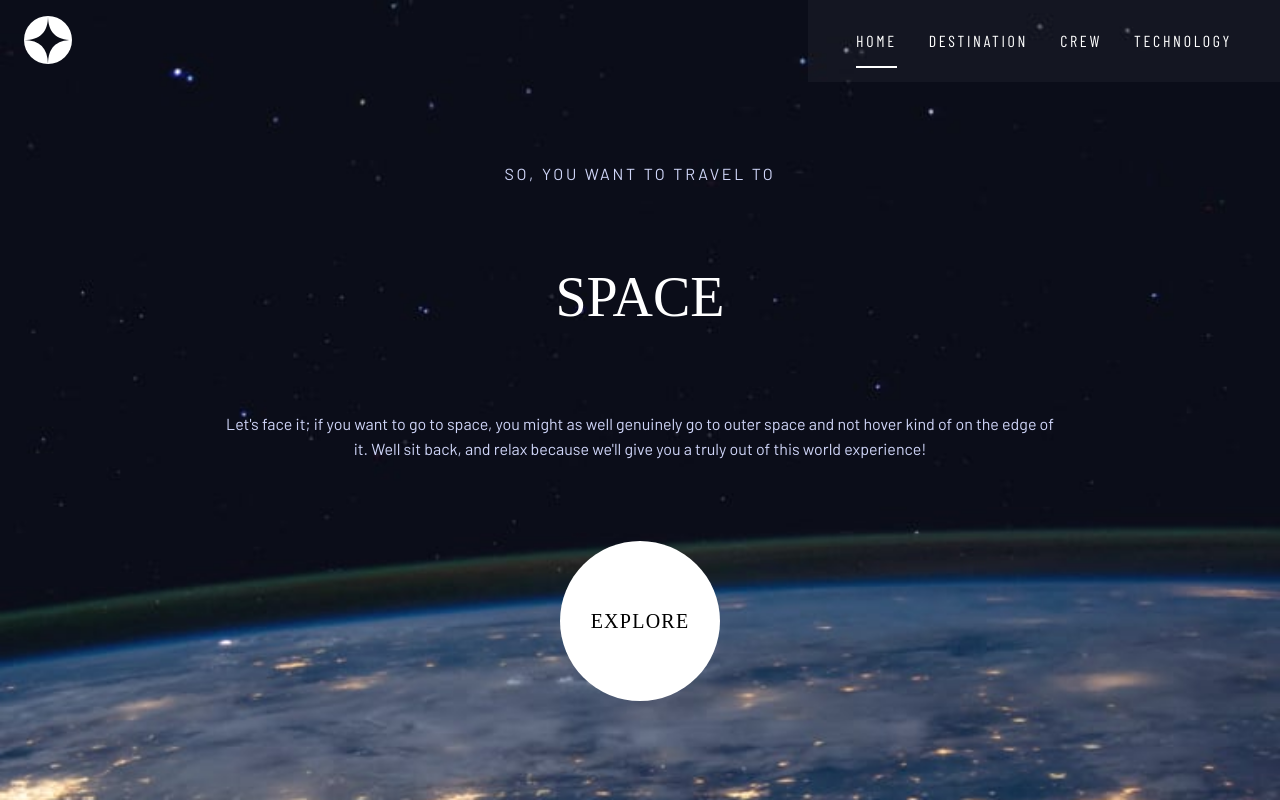
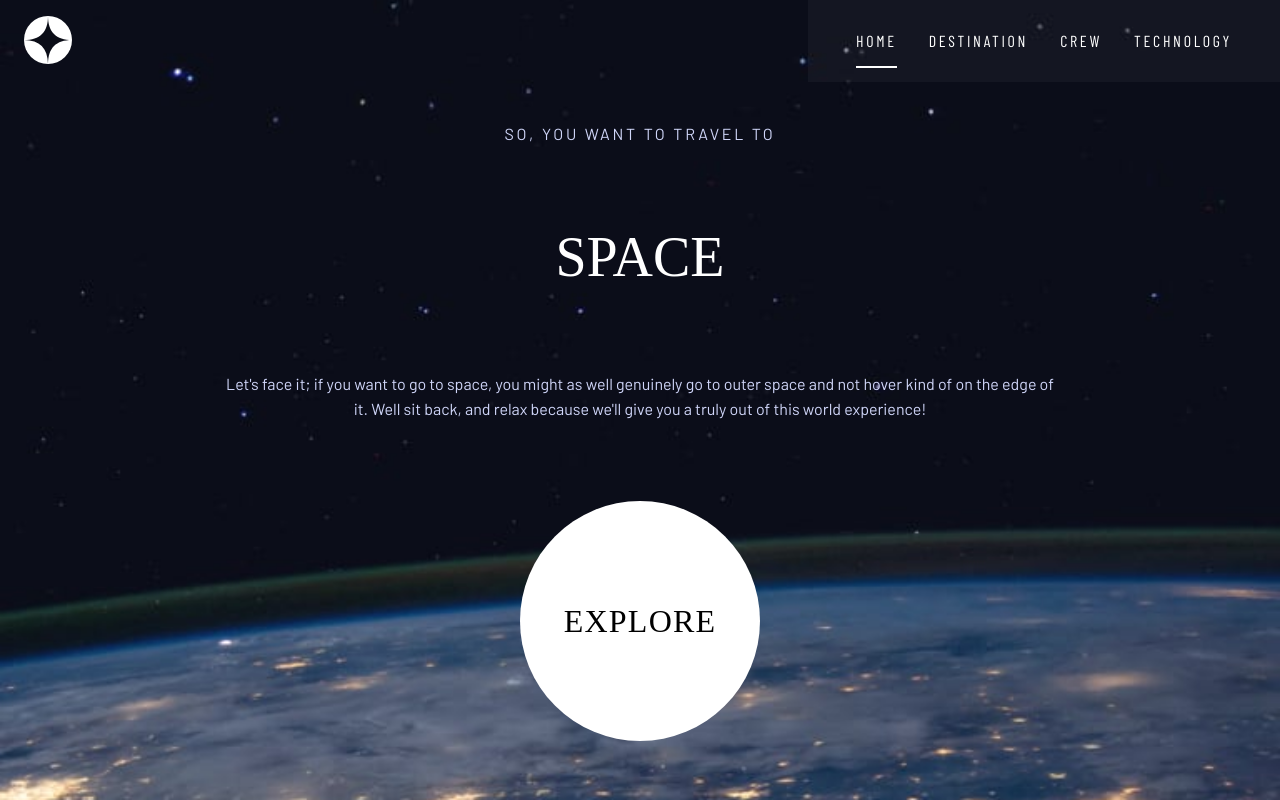
Before and after one commit to S-Brand5136/Space-Tourism, a React (Create React App) app: page / in a window 1280 px wide. Built offline with nearby package versions, Linux system fonts and the light colour scheme; a web font is replaced by a local one.

Commit message:
Update button responsive styling

```diff
--- a/src/components/styles/Button.scss
+++ b/src/components/styles/Button.scss
@@ -89,17 +89,23 @@
 
   &--explore {
     background-color: $primary !important;
-    height: 10rem;
-    width: 10rem;
+    height: 15rem;
+    width: 15rem;
     text-transform: uppercase;
     border-radius: 100% !important;
     font-family: $primary-heading;
-    font-size: 20px !important;
+    font-size: $heading-four-size !important;
     letter-spacing: 1.25px;
     transition: all 0.5s ease;
 
     &:hover {
       box-shadow: 0 0 0 3rem $gray--hover;
     }
+
+    @media only screen and (max-width: $breakpoint-mobile) {
+      height: 10rem;
+      width: 10rem;
+      font-size: 20px !important;
+    }
   }
 }
```
